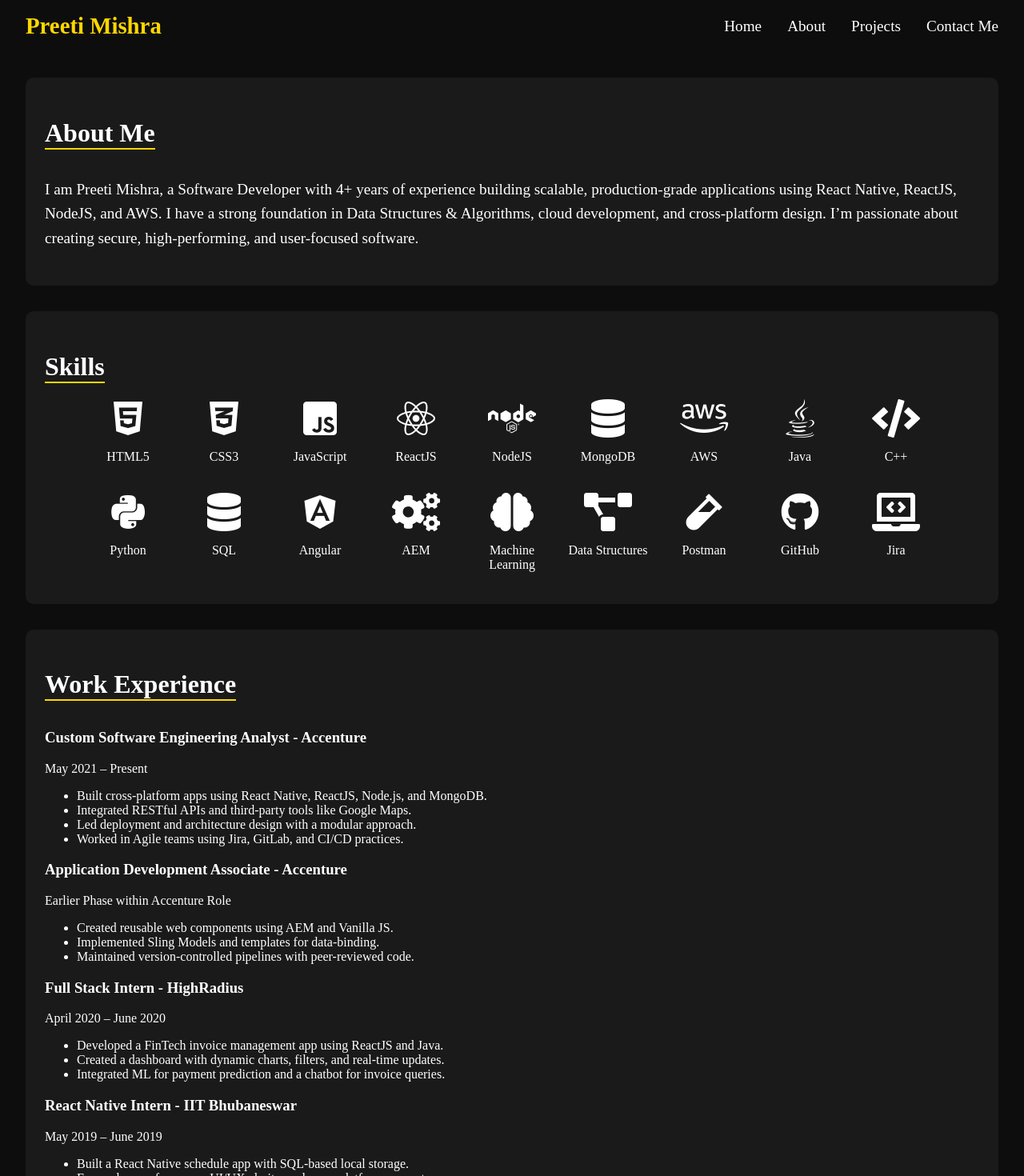
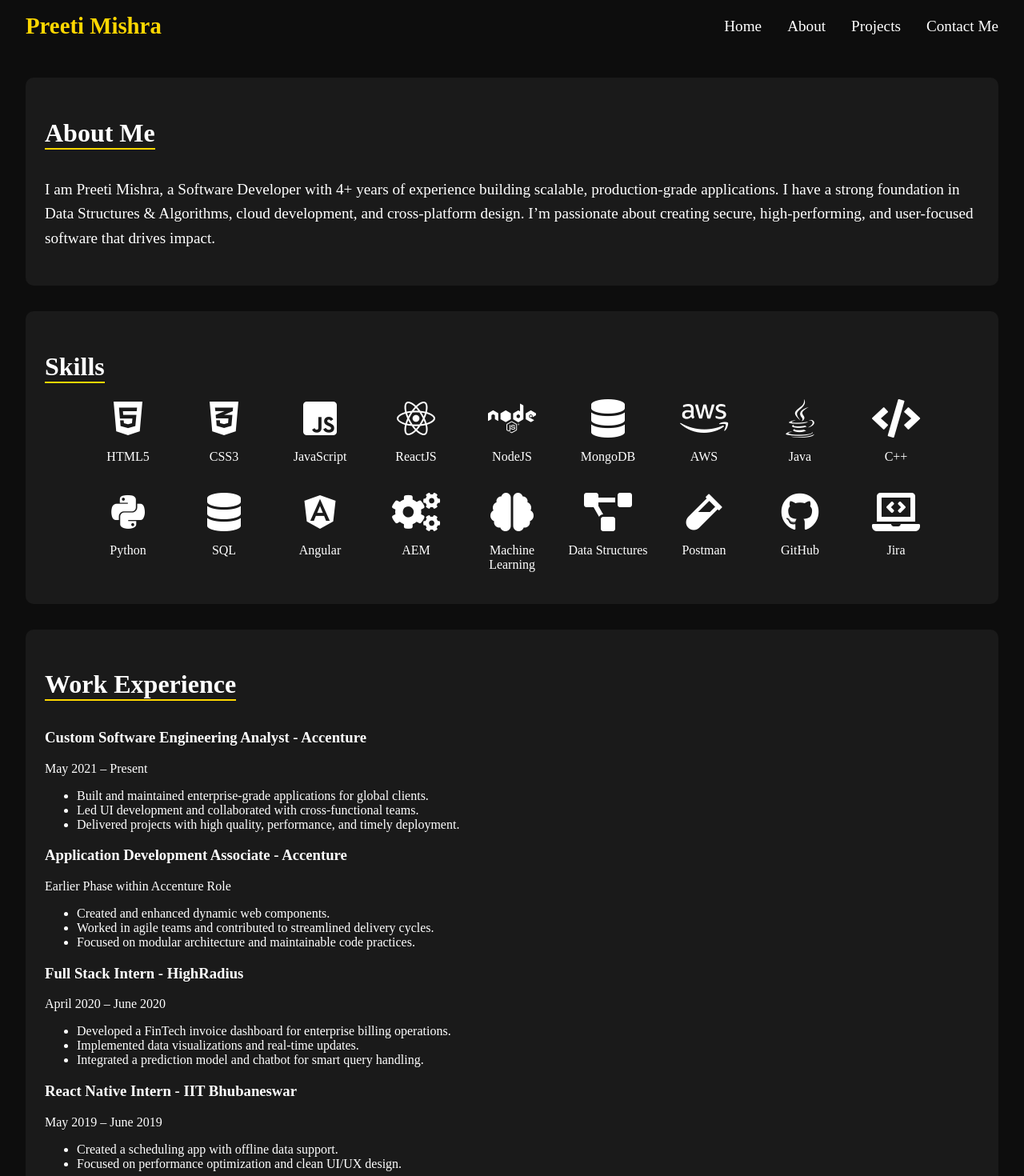
Before and after one commit to preetimishra2/portfolio, a React (Create React App) app: page /about in a window 1280 px wide. Shown: the top 1470 px of the page at 80% size. Built offline with nearby package versions, Linux system fonts and the light colour scheme.

Commit message:
update about.js

```diff
--- a/src/components/About.js
+++ b/src/components/About.js
@@ -9,8 +9,9 @@
         <h1 className="section-title">About Me</h1>
         <p className="summary-text">
           I am Preeti Mishra, a Software Developer with 4+ years of experience building scalable,
-          production-grade applications using React Native, ReactJS, NodeJS, and AWS. I have a strong
-          foundation in Data Structures & Algorithms, cloud development, and cross-platform design. I’m passionate about creating secure, high-performing, and user-focused software.
+          production-grade applications. I have a strong foundation in Data Structures & Algorithms,
+          cloud development, and cross-platform design. I’m passionate about creating secure, high-performing,
+          and user-focused software that drives impact.
         </p>
       </section>
 
@@ -56,10 +57,9 @@
               company: "Accenture",
               date: "May 2021 – Present",
               tasks: [
-                "Built cross-platform apps using React Native, ReactJS, Node.js, and MongoDB.",
-                "Integrated RESTful APIs and third-party tools like Google Maps.",
-                "Led deployment and architecture design with a modular approach.",
-                "Worked in Agile teams using Jira, GitLab, and CI/CD practices.",
+                "Built and maintained enterprise-grade applications for global clients.",
+                "Led UI development and collaborated with cross-functional teams.",
+                "Delivered projects with high quality, performance, and timely deployment.",
               ],
             },
             {
@@ -67,9 +67,9 @@
               company: "Accenture",
               date: "Earlier Phase within Accenture Role",
               tasks: [
-                "Created reusable web components using AEM and Vanilla JS.",
-                "Implemented Sling Models and templates for data-binding.",
-                "Maintained version-controlled pipelines with peer-reviewed code.",
+                "Created and enhanced dynamic web components.",
+                "Worked in agile teams and contributed to streamlined delivery cycles.",
+                "Focused on modular architecture and maintainable code practices.",
               ],
             },
             {
@@ -77,9 +77,9 @@
               company: "HighRadius",
               date: "April 2020 – June 2020",
               tasks: [
-                "Developed a FinTech invoice management app using ReactJS and Java.",
-                "Created a dashboard with dynamic charts, filters, and real-time updates.",
-                "Integrated ML for payment prediction and a chatbot for invoice queries.",
+                "Developed a FinTech invoice dashboard for enterprise billing operations.",
+                "Implemented data visualizations and real-time updates.",
+                "Integrated a prediction model and chatbot for smart query handling.",
               ],
             },
             {
@@ -87,8 +87,8 @@
               company: "IIT Bhubaneswar",
               date: "May 2019 – June 2019",
               tasks: [
-                "Built a React Native schedule app with SQL-based local storage.",
-                "Focused on performance, UI/UX clarity, and cross-platform support.",
+                "Created a scheduling app with offline data support.",
+                "Focused on performance optimization and clean UI/UX design.",
               ],
             },
           ].map((experience, index) => (
```
